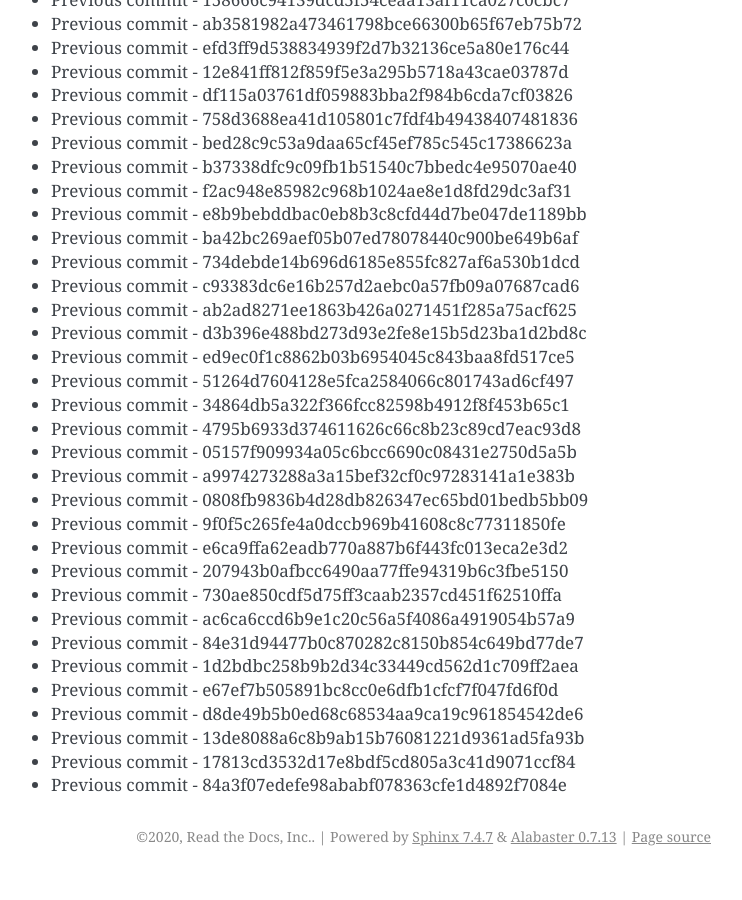
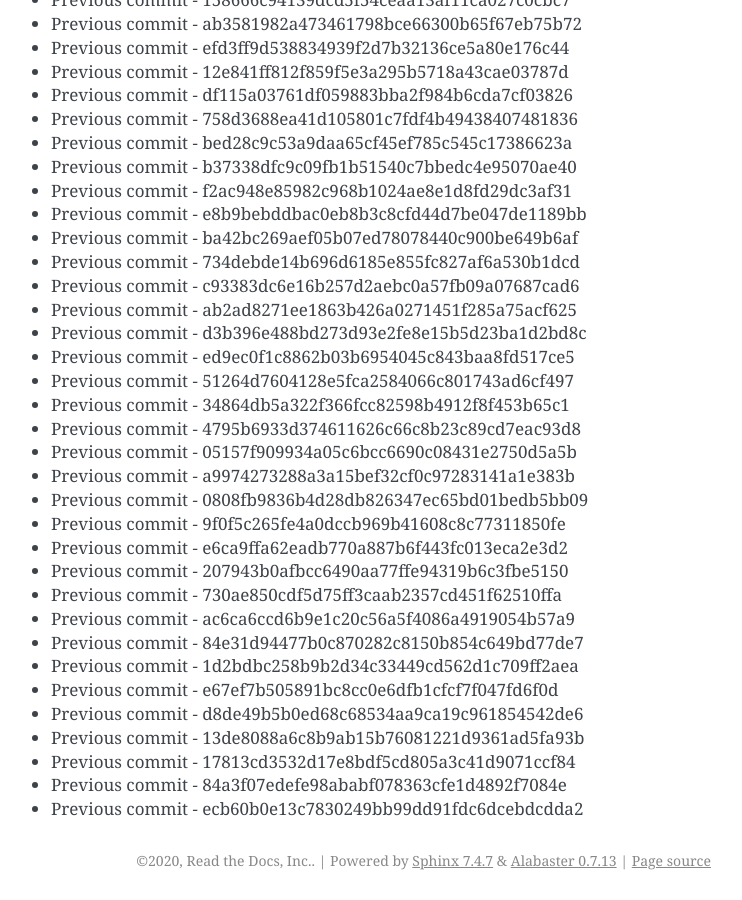
Before and after one commit to readthedocs/rtd-git-stresstest, a Sphinx documentation site: the page built from docs/updates.rst, in a window 1280 px wide and 900 px high, scrolled down 6438 px. Shown: the whole window, without its empty margins (399-1141 px from the left). Built offline with Sphinx 7.4.7, drawn with Linux system fonts in a browser that asks for light colours; before the commit the page ends 7314 px from its top, so only the background shows below that.

Commit message:
Generating commit from previous: ecb60b0e13c7830249bb99dd91fdc6dcebdcdda2

```diff
--- a/docs/updates.rst
+++ b/docs/updates.rst
@@ -302,3 +302,4 @@ It can be tested for any performance characteristics.
 * Previous commit - 13de8088a6c8b9ab15b76081221d9361ad5fa93b
 * Previous commit - 17813cd3532d17e8bdf5cd805a3c41d9071ccf84
 * Previous commit - 84a3f07edefe98ababf078363cfe1d4892f7084e
+* Previous commit - ecb60b0e13c7830249bb99dd91fdc6dcebdcdda2
```
